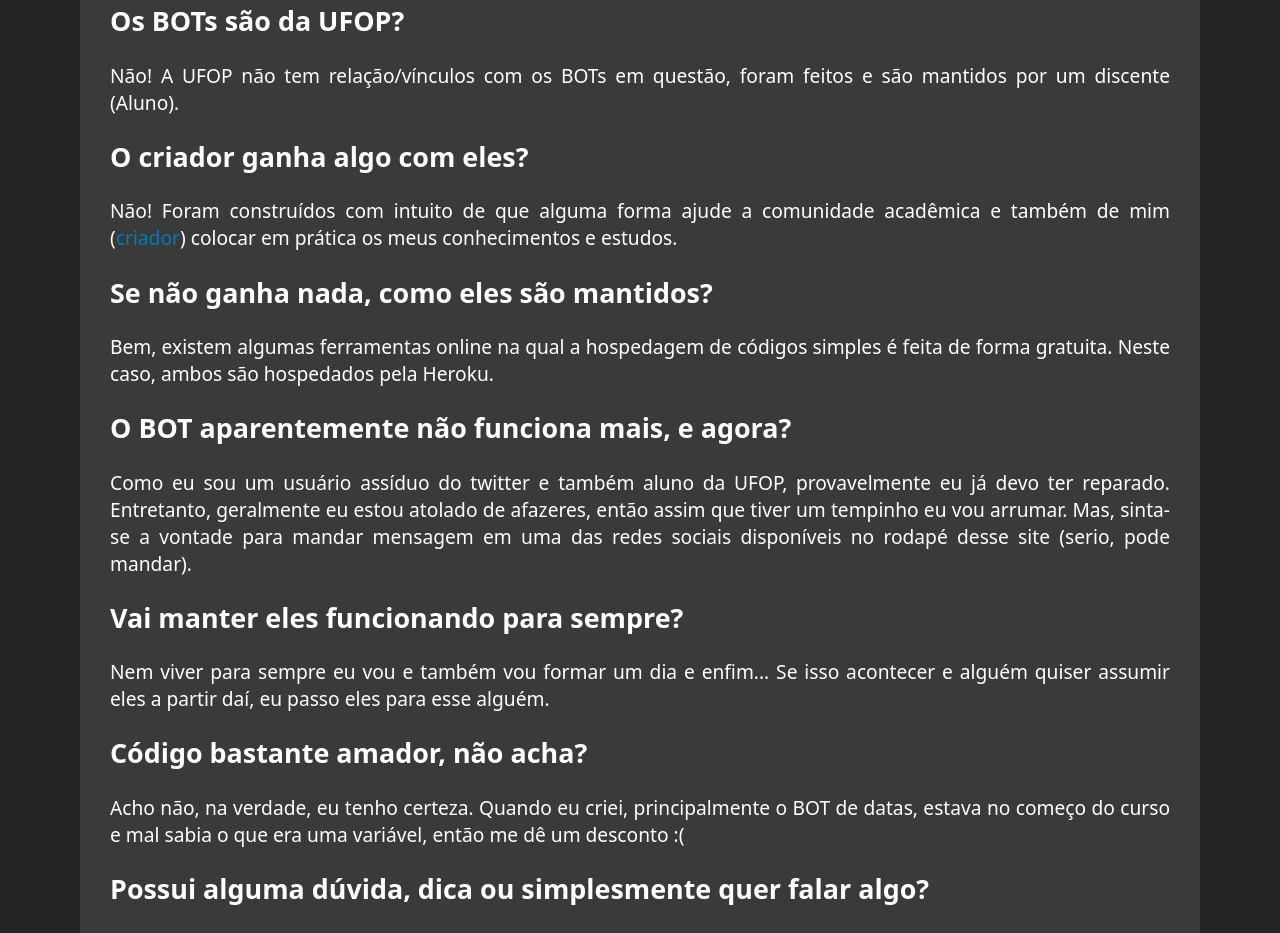
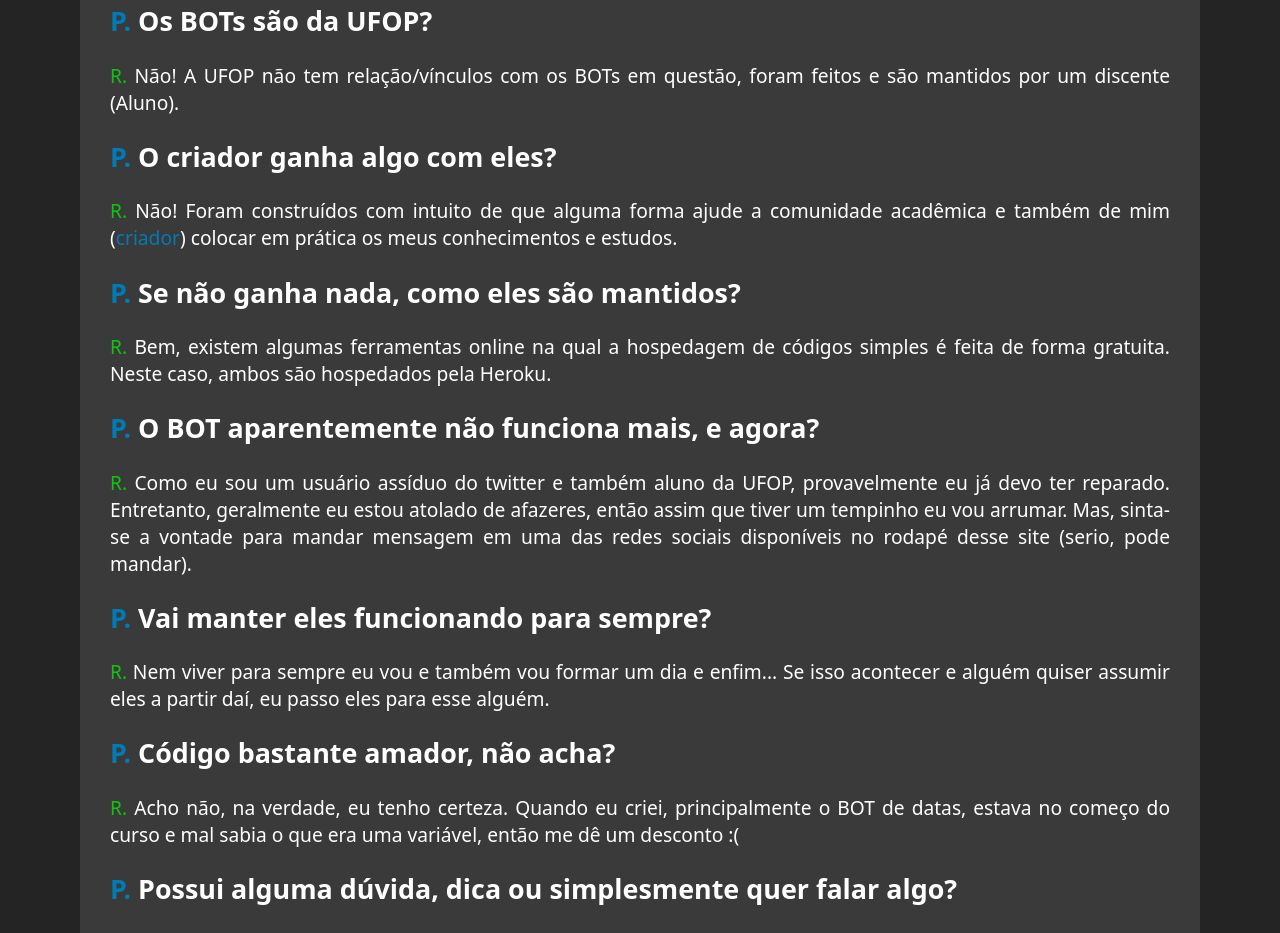
Before and after one commit to diogoleite87/LandingPage-BotUfop, a React (Vite) app: page / in a window 1280 px wide. Shown: the part 320-1253 px from the top of the page. Built offline with nearby package versions, Linux system fonts and the light colour scheme.

Commit message:
style: add span questions and answers

```diff
--- a/src/components/Container/style.css
+++ b/src/components/Container/style.css
@@ -46,9 +46,27 @@
   transition: 0.3s;
 }
 
+.quest {
+  color: #007bb6;
+}
+
+.answer {
+  color: rgb(15, 196, 15);
+}
+
 @media (max-width: 999px) {
   .container {
     -webkit-margin-start: 3vh;
     -webkit-margin-end: 3vh;
   }
 }
+
+@media (max-width: 999px) {
+  .text h2 {
+    font-size: 1.2em;
+  }
+
+  .text p {
+    font-size: 0.9em;
+  }
+}
--- a/src/pages/BotUfop.tsx
+++ b/src/pages/BotUfop.tsx
@@ -8,20 +8,20 @@ export default function BotUfop () {
         <Container title="bot ufop">
                 <>
                     <>
-                        <h2>Em qual linguagem de programação foi feito?</h2>
-                        <p>Feito inteiro em JavaScript <FontAwesomeIcon icon={faNodeJs} />, utiliza API do Twitter e uma de data, mais precisamente o Moment.JS, já que usando a nativa do JavaScript ocorriam muitos bugs.</p>
+                        <h2><span className="quest"> P. </span>Em qual linguagem de programação foi feito?</h2>
+                        <p><span className="answer">R. </span>Feito inteiro em JavaScript <FontAwesomeIcon icon={faNodeJs} />, utiliza API do Twitter e uma de data, mais precisamente o Moment.JS, já que usando a nativa do JavaScript ocorriam muitos bugs.</p>
                     </>
                     <>
-                        <h2>Como funciona?</h2>
-                        <p>Explicando de forma que todos possam entender, ele simplesmente verifica a data do evento em questão e compara com o dia da postagem, retornando os dias que faltam junto com a frase pré definida. Se a data for o mesmo do dia da postagem, ele sinaliza que finalmente chegou o evento em questão.</p>
+                        <h2><span className="quest"> P. </span>Como funciona?</h2>
+                        <p><span className="answer">R. </span>Explicando de forma que todos possam entender, ele simplesmente verifica a data do evento em questão e compara com o dia da postagem, retornando os dias que faltam junto com a frase pré definida. Se a data for o mesmo do dia da postagem, ele sinaliza que finalmente chegou o evento em questão.</p>
                     </>
                     <>
-                        <h2>Por que ele não posta todos os dias?</h2>
-                        <p>Imagina todo dia ele postar a mesma coisa, causaria um spam desnecessário na timeline de seus seguidores. Pensando nisso, se faltar mais de 50 dias a postagem é feita a cada 5 dias. Se faltar entre 30 e 50 dias é feito a cada 3 dias. Se faltar entre 7 e 30 dias a postagem é feita a cada 2 dias. Por fim, nos últimos 7 dias é feito postagens diárias.</p>
+                        <h2><span className="quest"> P. </span>Por que ele não posta todos os dias?</h2>
+                        <p><span className="answer">R. </span>Imagina todo dia ele postar a mesma coisa, causaria um spam desnecessário na timeline de seus seguidores. Pensando nisso, se faltar mais de 50 dias a postagem é feita a cada 5 dias. Se faltar entre 30 e 50 dias é feito a cada 3 dias. Se faltar entre 7 e 30 dias a postagem é feita a cada 2 dias. Por fim, nos últimos 7 dias é feito postagens diárias.</p>
                     </>
                     <>
-                        <h2>Legal, mas onde eu vejo a estrutura dele?</h2>
-                        <p>O código inteiro esta disponível no meu GitHub, basta copiar ou clicar no link: <a href="https://github.com/diogoleite87/BOT-TWITTER-UFOP" target="_blank">github.com/diogoleite87/BOT-TWITTER-UFOP</a></p>
+                        <h2><span className="quest"> P. </span>Legal, mas onde eu vejo a estrutura dele?</h2>
+                        <p><span className="answer">R. </span>O código inteiro esta disponível no meu GitHub, basta copiar ou clicar no link: <a href="https://github.com/diogoleite87/BOT-TWITTER-UFOP" target="_blank">github.com/diogoleite87/BOT-TWITTER-UFOP</a></p>
                     </>
                 </>
         </Container>
--- a/src/pages/BotUfopRU.tsx
+++ b/src/pages/BotUfopRU.tsx
@@ -8,24 +8,24 @@ export default function BotUfopRU () {
         <Container title="bot ufop ru">
                 <>
                     <>
-                        <h2>Em qual linguagem de programação foi feito?</h2>
-                        <p>Feito inteiro em Python <FontAwesomeIcon icon={faPython} />, utiliza API do Twitter e faz Web Scraping com BeautifulSoup.</p>
+                        <h2><span className="quest"> P. </span>Em qual linguagem de programação foi feito?</h2>
+                        <p><span className="answer">R. </span>Feito inteiro em Python <FontAwesomeIcon icon={faPython} />, utiliza API do Twitter e faz Web Scraping com BeautifulSoup.</p>
                     </>
                     <>
-                        <h2>Como funciona?</h2>
-                        <p>Explicando de forma que todos possam entender, ele faz um Web Scraping, basicamente ele abre o navegador e extrai todo o HTML (textos) do site do cardápio na UFOP, logo após obter esses dados, ele filtra e formata bonitinho para ser postado, respeitando o limite de 280 caracteres do twitter.</p>
+                        <h2><span className="quest"> P. </span>Como funciona?</h2>
+                        <p><span className="answer">R. </span>Explicando de forma que todos possam entender, ele faz um Web Scraping, basicamente ele abre o navegador e extrai todo o HTML (textos) do site do cardápio na UFOP, logo após obter esses dados, ele filtra e formata bonitinho para ser postado, respeitando o limite de 280 caracteres do twitter.</p>
                     </>
                     <>
-                        <h2>Hoje ele não postou, o que pode ter acontecido?</h2>
-                        <p>A UFOP nem sempre atualiza o site do cardápio e mesmo quando atualiza, as vezes não atualizam "certo" e/ou não atualiza os 2 cardápios no dia.</p>
+                        <h2><span className="quest"> P. </span>Hoje ele não postou, o que pode ter acontecido?</h2>
+                        <p><span className="answer">R. </span>A UFOP nem sempre atualiza o site do cardápio e mesmo quando atualiza, as vezes não atualizam "certo" e/ou não atualiza os 2 cardápios no dia.</p>
                     </>
                     <>
-                        <h2>Cardápio aparente esta repetido, o que pode ter acontecido?</h2>
-                        <p>Mesmo motivo apresentado acima, por mais que eu tenha tentado fazer varias funções que evitasse a pastagem do cardápio desatualizado, algumas poucas vezes podem acontecer de passar batido.</p>
+                        <h2><span className="quest"> P. </span>Cardápio aparente esta repetido, o que pode ter acontecido?</h2>
+                        <p><span className="answer">R. </span>Mesmo motivo apresentado acima, por mais que eu tenha tentado fazer varias funções que evitasse a pastagem do cardápio desatualizado, algumas poucas vezes podem acontecer de passar batido.</p>
                     </>
                     <>
-                        <h2>Legal, mas onde eu vejo a estrutura dele?</h2>
-                        <p>O código inteiro esta disponível no meu GitHub, basta copiar ou clicar no link: <a href="https://github.com/diogoleite87/BOT-TWITTER-UFOP-RU" target="_blank">github.com/diogoleite87/BOT-TWITTER-UFOP-RU</a></p>
+                        <h2><span className="quest"> P. </span>Legal, mas onde eu vejo a estrutura dele?</h2>
+                        <p><span className="answer">R. </span>O código inteiro esta disponível no meu GitHub, basta copiar ou clicar no link: <a href="https://github.com/diogoleite87/BOT-TWITTER-UFOP-RU" target="_blank">github.com/diogoleite87/BOT-TWITTER-UFOP-RU</a></p>
                     </>
                 </>
         </Container>
--- a/src/pages/Home.tsx
+++ b/src/pages/Home.tsx
@@ -6,32 +6,32 @@ export default function Home() {
             <Container title="Início">
                 <>
                     <>
-                        <h2>Os BOTs são da UFOP?</h2>
-                        <p>Não! A UFOP não tem relação/vínculos com os BOTs em questão, foram feitos e são mantidos por um discente (Aluno).</p>
+                        <h2><span className="quest"> P. </span>Os BOTs são da UFOP?</h2>
+                        <p><span className="answer">R. </span>Não! A UFOP não tem relação/vínculos com os BOTs em questão, foram feitos e são mantidos por um discente (Aluno). </p>
                     </>
                     <>
-                        <h2>O criador ganha algo com eles?</h2>
-                        <p>Não! Foram construídos com intuito de que alguma forma ajude a comunidade acadêmica e também de mim (<a href="https://github.com/diogoleite87" target="_blank">criador</a>) colocar em prática os meus conhecimentos e estudos.</p>
+                        <h2><span className="quest"> P. </span>O criador ganha algo com eles?</h2>
+                        <p><span className="answer">R. </span>Não! Foram construídos com intuito de que alguma forma ajude a comunidade acadêmica e também de mim (<a href="https://github.com/diogoleite87" target="_blank">criador</a>) colocar em prática os meus conhecimentos e estudos.</p>
                     </>
                     <>
-                        <h2>Se não ganha nada, como eles são mantidos?</h2>
-                        <p>Bem, existem algumas ferramentas online na qual a hospedagem de códigos simples é feita de forma gratuita. Neste caso, ambos são hospedados pela Heroku.</p>
+                        <h2><span className="quest"> P. </span>Se não ganha nada, como eles são mantidos?</h2>
+                        <p><span className="answer">R. </span>Bem, existem algumas ferramentas online na qual a hospedagem de códigos simples é feita de forma gratuita. Neste caso, ambos são hospedados pela Heroku.</p>
                     </>
                     <>
-                        <h2>O BOT aparentemente não funciona mais, e agora?</h2>
-                        <p>Como eu sou um usuário assíduo do twitter e também aluno da UFOP, provavelmente eu já devo ter reparado. Entretanto, geralmente eu estou atolado de afazeres, então assim que tiver um tempinho eu vou arrumar. Mas, sinta-se a vontade para mandar mensagem em uma das redes sociais disponíveis no rodapé desse site (serio, pode mandar).</p>
+                        <h2><span className="quest"> P. </span>O BOT aparentemente não funciona mais, e agora?</h2>
+                        <p><span className="answer">R. </span>Como eu sou um usuário assíduo do twitter e também aluno da UFOP, provavelmente eu já devo ter reparado. Entretanto, geralmente eu estou atolado de afazeres, então assim que tiver um tempinho eu vou arrumar. Mas, sinta-se a vontade para mandar mensagem em uma das redes sociais disponíveis no rodapé desse site (serio, pode mandar).</p>
                     </>
                     <>
-                        <h2>Vai manter eles funcionando para sempre?</h2>
-                        <p>Nem viver para sempre eu vou e também vou formar um dia e enfim... Se isso acontecer e alguém quiser assumir eles a partir daí, eu passo eles para esse alguém.</p>
+                        <h2><span className="quest"> P. </span>Vai manter eles funcionando para sempre?</h2>
+                        <p><span className="answer">R. </span>Nem viver para sempre eu vou e também vou formar um dia e enfim... Se isso acontecer e alguém quiser assumir eles a partir daí, eu passo eles para esse alguém.</p>
                     </>
                     <>
-                        <h2>Código bastante amador, não acha?</h2>
-                        <p>Acho não, na verdade, eu tenho certeza. Quando eu criei, principalmente o BOT de datas, estava no começo do curso e mal sabia o que era uma variável, então me dê um desconto :(</p>
+                        <h2><span className="quest"> P. </span>Código bastante amador, não acha?</h2>
+                        <p><span className="answer">R. </span>Acho não, na verdade, eu tenho certeza. Quando eu criei, principalmente o BOT de datas, estava no começo do curso e mal sabia o que era uma variável, então me dê um desconto :(</p>
                     </>
                     <>
-                        <h2>Possui alguma dúvida, dica ou simplesmente quer falar algo?</h2>
-                        <p>Pode me mandar uma mensagem em alguma das redes sociais disponíveis no rodapé desse site ou se preferir pode simplesmente mandar um email para diogoleite87@gmail.com</p>
+                        <h2><span className="quest"> P. </span>Possui alguma dúvida, dica ou simplesmente quer falar algo?</h2>
+                        <p><span className="answer">R. </span>Pode me mandar uma mensagem em alguma das redes sociais disponíveis no rodapé desse site ou se preferir pode simplesmente mandar um email para diogoleite87@gmail.com</p>
                     </>
                 </>
             </Container>
```
